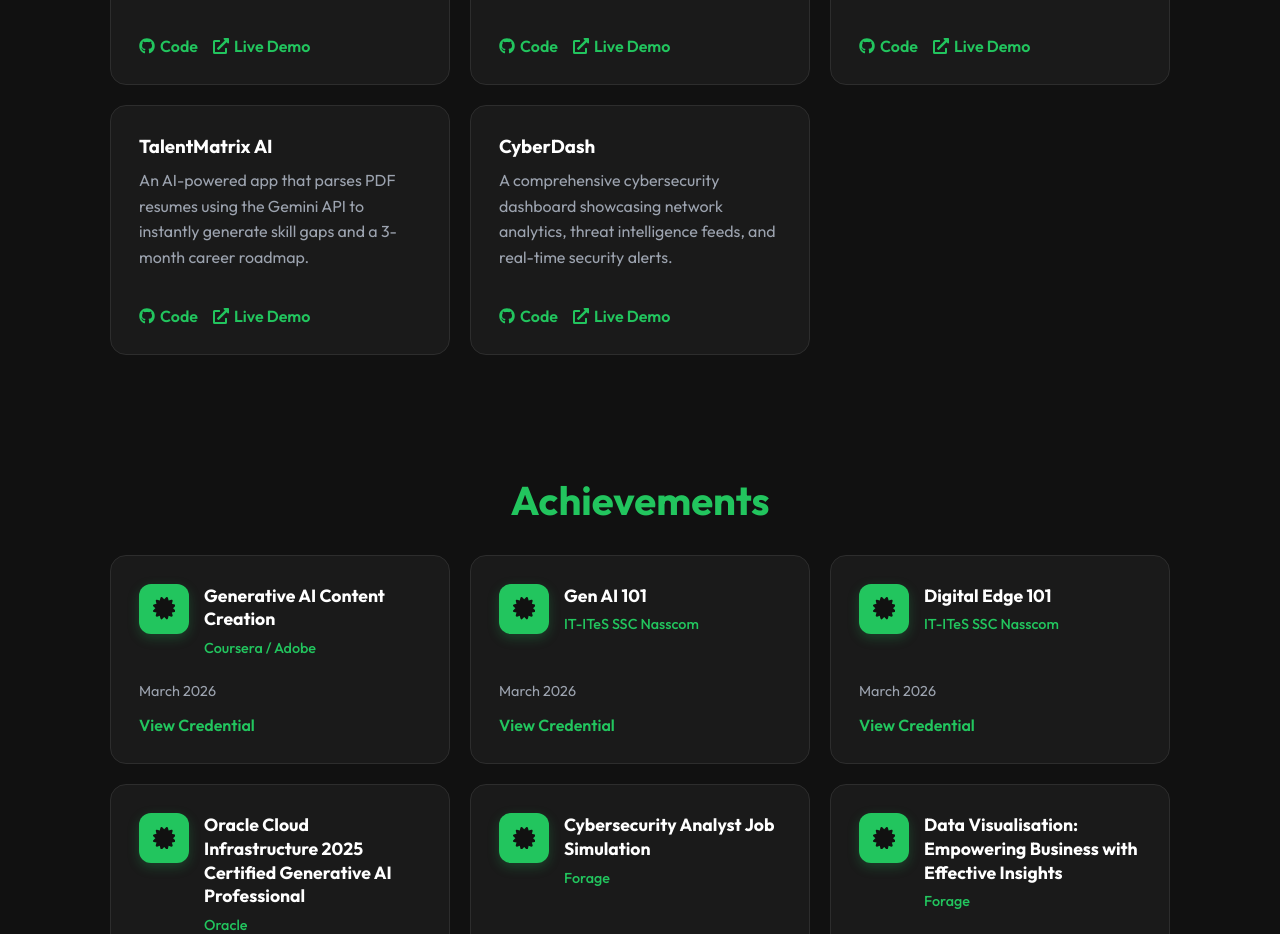
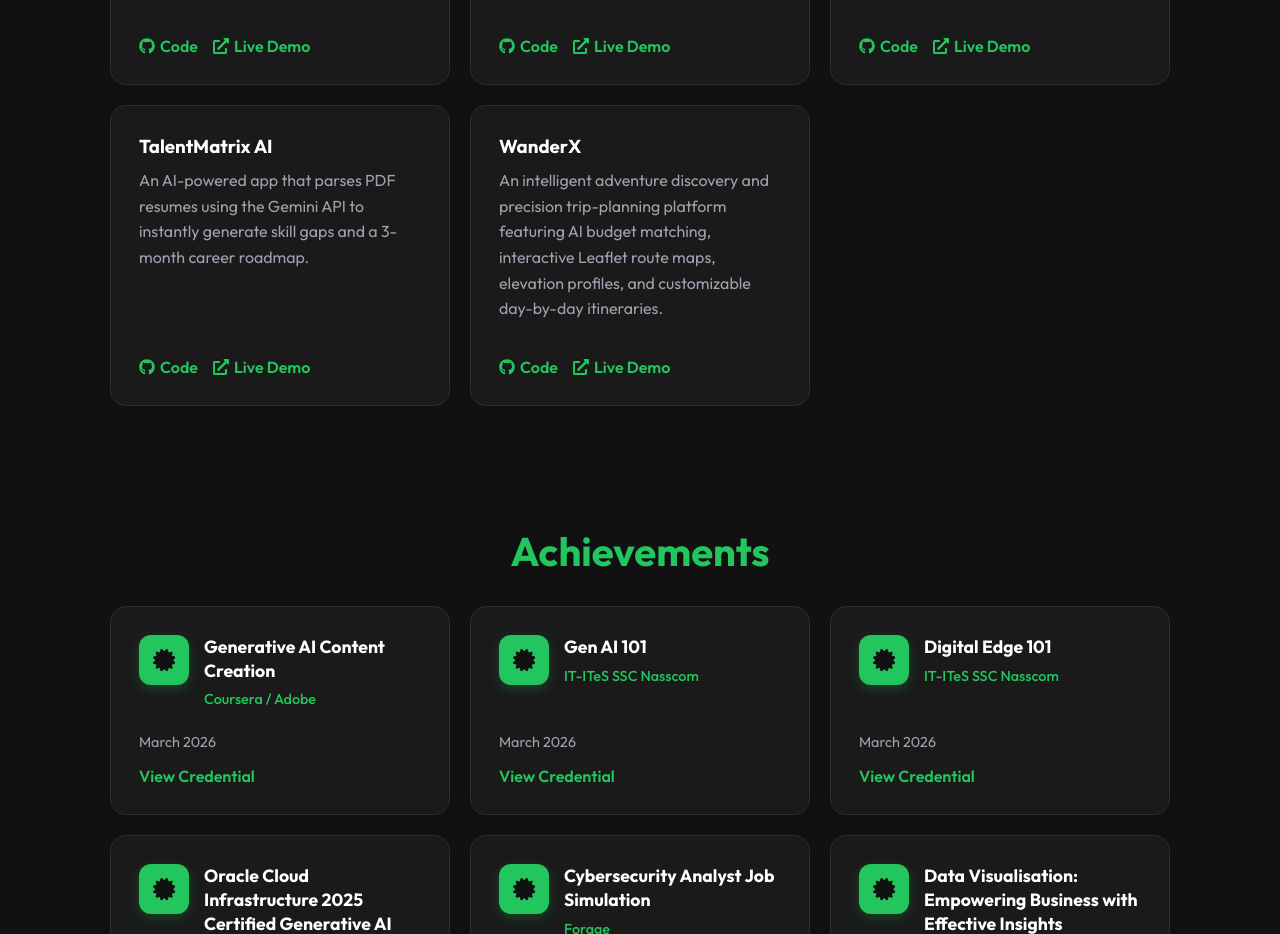
Before and after one commit to ChinmayPatil00/My-Portfolio, a React (Create React App) app in the folder portfolio-project/client/: page / in a window 1280 px wide. Shown: the part 2520-3454 px from the top of the page. Built offline with nearby package versions, Linux system fonts and the light colour scheme; no server answers; the HTML template or start-up script is replaced by a standard one.

Commit message:
feat: replace CyberDash with WanderX and connect live demo and repo

```diff
--- a/portfolio-project/client/src/components/Projects.js
+++ b/portfolio-project/client/src/components/Projects.js
@@ -28,10 +28,10 @@ function Projects() {
       demo: "https://talentmatrix-ai.vercel.app/"
     },
     {
-      name: "CyberDash",
-      desc: "A comprehensive cybersecurity dashboard showcasing network analytics, threat intelligence feeds, and real-time security alerts.",
-      github: "#",
-      demo: "#"
+      name: "WanderX",
+      desc: "An intelligent adventure discovery and precision trip-planning platform featuring AI budget matching, interactive Leaflet route maps, elevation profiles, and customizable day-by-day itineraries.",
+      github: "https://github.com/ChinmayPatil00/CyberDash",
+      demo: "https://cyber-dash-omega.vercel.app/"
     }
   ];
 
```
